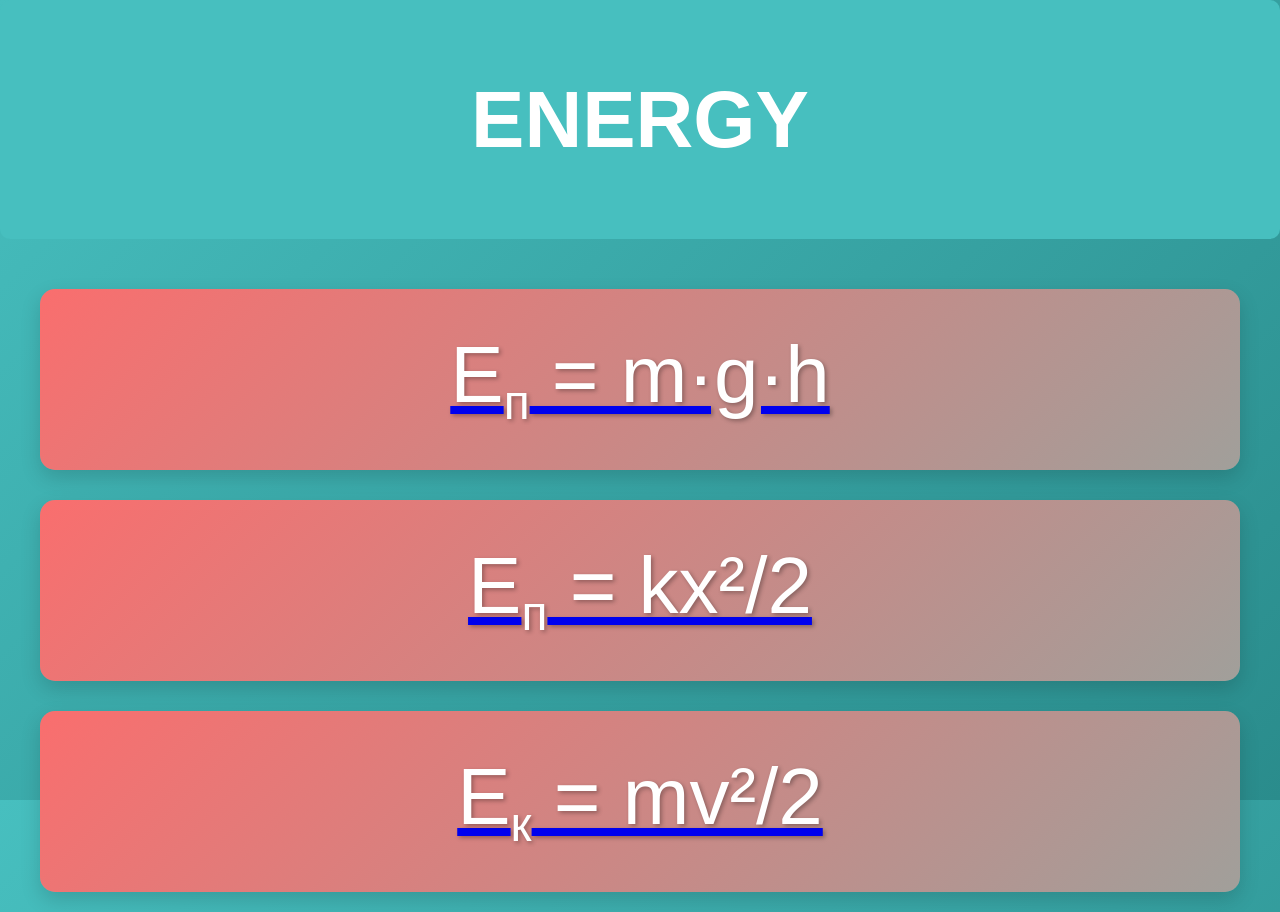
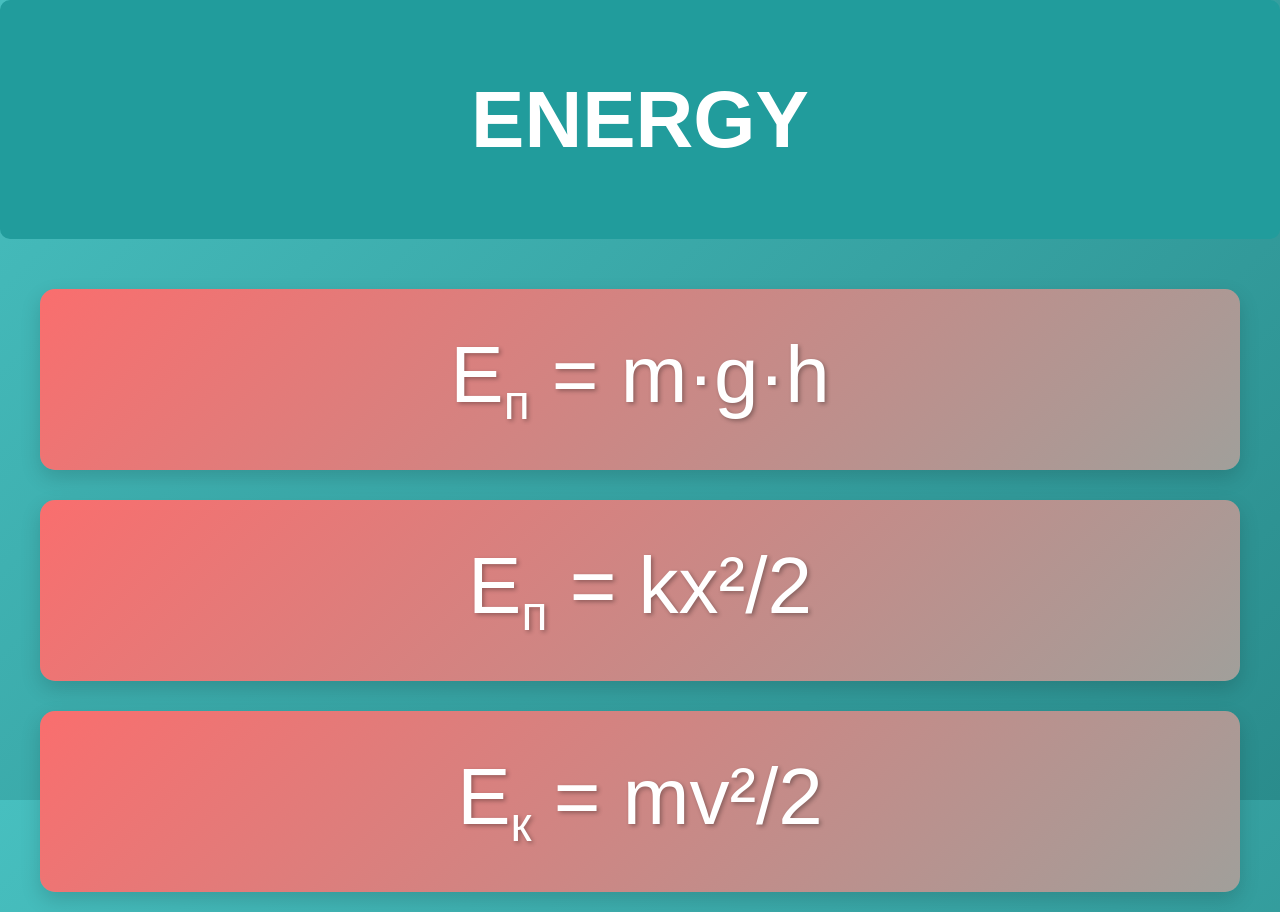
Before and after one commit to Ivan1421/fizika, a plain HTML site: page index.html in a window 1280 px wide. Drawn offline with Linux system fonts and the light colour scheme.

Commit message:
Update style.css

```diff
--- a/style.css
+++ b/style.css
@@ -13,7 +13,7 @@ body {
   padding: 20px;
   font-size: 2.5rem;
   color: white;
-  background: #47bfbf;
+  background: #219c9c;
   background-size: 200% auto;
   animation: gradient-shift 3s infinite linear;
   border-radius: 10px;
@@ -61,3 +61,31 @@ sub {
   vertical-align: sub;
   font-size: 0.6em;
 }
+.formula-link {
+  text-decoration: none; /* Убирает подчеркивание */
+  color: inherit;        /* Наследует цвет текста родителя */
+  display: block;        /* Делает ссылку блочным элементом */
+  outline: none;         /* Убирает контур при фокусе */
+}
+
+.formula-link:visited {
+  color: inherit;        /* Цвет для посещенной ссылки такой же */
+}
+
+.formula-link:hover,
+.formula-link:active,
+.formula-link:focus {
+  text-decoration: none; /* Убирает подчеркивание при состояниях */
+  color: inherit;        /* Сохраняет цвет */
+}
+
+.formula-box {
+  /* Ваши существующие стили для formula-box */
+  cursor: pointer;       /* Меняет курсор на "указатель" */
+}
+
+.formula-box:hover {
+  transform: scale(1.02);
+  box-shadow: 0 4px 8px rgba(0, 0, 0, 0.1);
+  transition: all 0.3s ease;
+}
```
